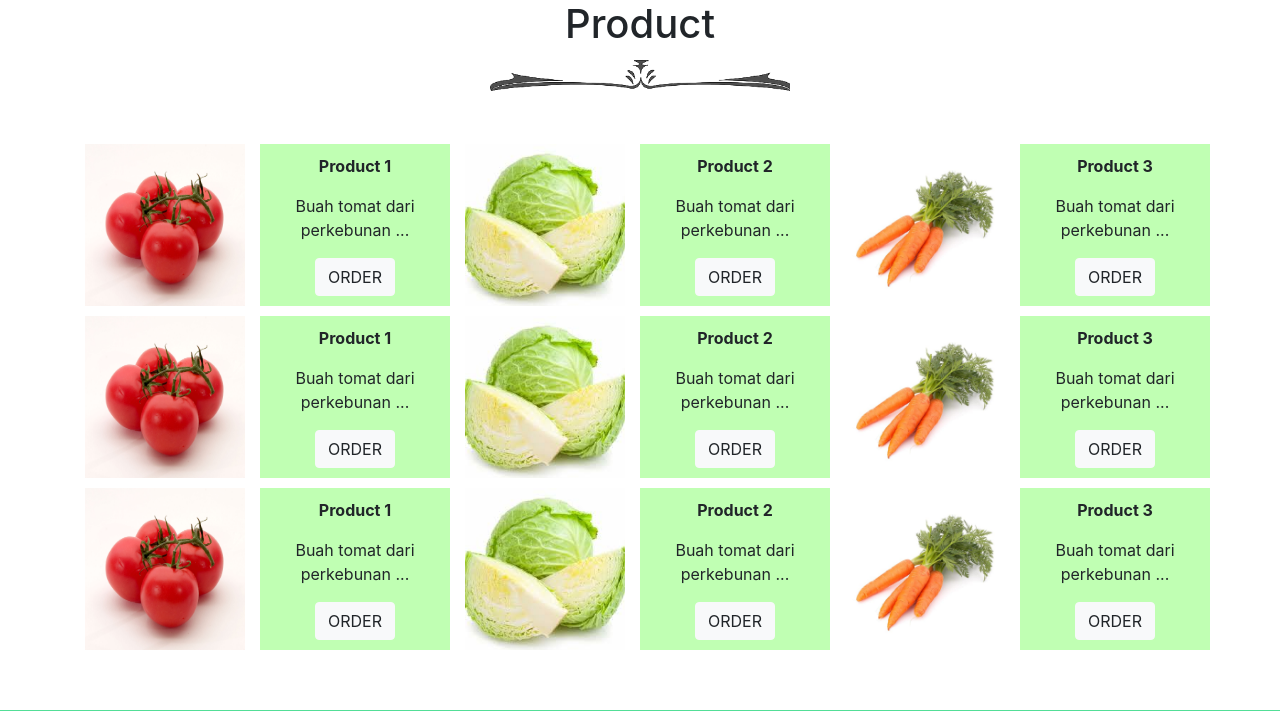
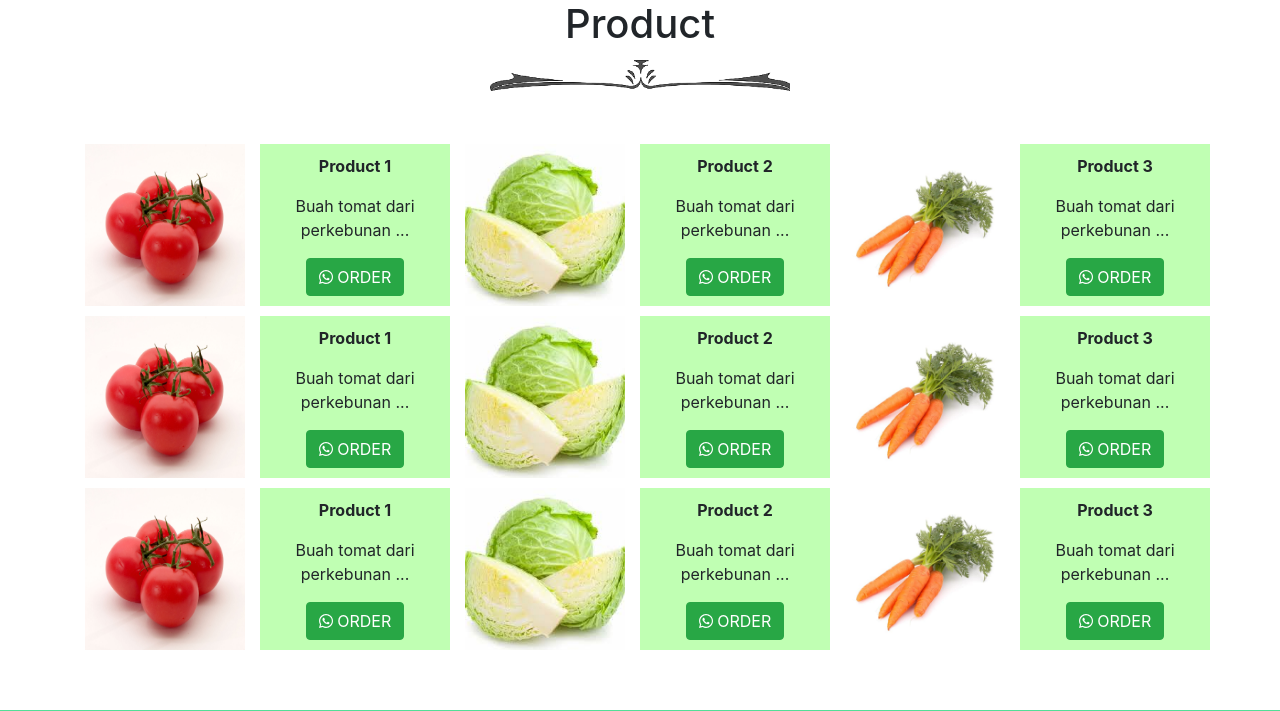
Before and after one commit to AkhmadMuzanni/AntarSayur, a PHP site: page / in a window 1280 px wide. Shown: the part 568-1279 px from the top of the page. Run offline with PHP 8.4, Linux system fonts and the light colour scheme; some libraries are stand-ins or nearby versions.

Commit message:
Button order whatsapp

```diff
--- a/index.php
+++ b/index.php
@@ -7,6 +7,7 @@
         <title>AntarSayur</title>
         <link rel="icon" type="image/x-icon" href="assets/img/favicon.ico" />
         <!-- Font Awesome icons (free version)-->
+        <link rel="stylesheet" href="https://cdnjs.cloudflare.com/ajax/libs/font-awesome/4.7.0/css/font-awesome.min.css">
         <script src="https://use.fontawesome.com/releases/v5.13.0/js/all.js" crossorigin="anonymous"></script>
         <!-- Core theme CSS (includes Bootstrap)-->
         <link href="css/bootstrap.css" rel="stylesheet" />
@@ -65,7 +66,7 @@
                                 <div class="col-md-6 info">
                                     <p class="font-weight-bold">Product 1</p>
                                     <p>Buah tomat dari perkebunan ...</p>
-                                    <button type="button" class="btn btn-light">ORDER</button>
+                                    <button type="button" class="btn btn-success"><i class="fab fa-whatsapp"></i>  ORDER</button>
                                 </div>
                             </div>
                         </div>
@@ -78,7 +79,7 @@
                                 <div class="info">
                                     <p class="font-weight-bold">Product 2</p>
                                     <p>Buah tomat dari perkebunan ...</p>
-                                    <button type="button" class="btn btn-light">ORDER</button>
+                                    <button type="button" class="btn btn-success"><i class="fab fa-whatsapp"></i>  ORDER</button>
                                 </div>
                             </div>
                         </div>
@@ -91,7 +92,7 @@
                                 <div class="info">
                                     <p class="font-weight-bold">Product 3</p>
                                     <p>Buah tomat dari perkebunan ...</p>
-                                    <button type="button" class="btn btn-light">ORDER</button>
+                                    <button type="button" class="btn btn-success"><i class="fab fa-whatsapp"></i>  ORDER</button>
                                 </div>
                             </div>
                         </div>
@@ -106,7 +107,7 @@
                                 <div class="col-md-6 info">
                                     <p class="font-weight-bold">Product 1</p>
                                     <p>Buah tomat dari perkebunan ...</p>
-                                    <button type="button" class="btn btn-light">ORDER</button>
+                                    <button type="button" class="btn btn-success"><i class="fab fa-whatsapp"></i>  ORDER</button>
                                 </div>
                             </div>
                         </div>
@@ -119,7 +120,7 @@
                                 <div class="info">
                                     <p class="font-weight-bold">Product 2</p>
                                     <p>Buah tomat dari perkebunan ...</p>
-                                    <button type="button" class="btn btn-light">ORDER</button>
+                                    <button type="button" class="btn btn-success"><i class="fab fa-whatsapp"></i>  ORDER</button>
                                 </div>
                             </div>
                         </div>
@@ -132,7 +133,7 @@
                                 <div class="info">
                                     <p class="font-weight-bold">Product 3</p>
                                     <p>Buah tomat dari perkebunan ...</p>
-                                    <button type="button" class="btn btn-light">ORDER</button>
+                                    <button type="button" class="btn btn-success"><i class="fab fa-whatsapp"></i>  ORDER</button>
                                 </div>
                             </div>
                         </div>
@@ -147,7 +148,7 @@
                                 <div class="col-md-6 info">
                                     <p class="font-weight-bold">Product 1</p>
                                     <p>Buah tomat dari perkebunan ...</p>
-                                    <button type="button" class="btn btn-light">ORDER</button>
+                                    <button type="button" class="btn btn-success"><i class="fab fa-whatsapp"></i>  ORDER</button>
                                 </div>
                             </div>
                         </div>
@@ -160,7 +161,7 @@
                                 <div class="info">
                                     <p class="font-weight-bold">Product 2</p>
                                     <p>Buah tomat dari perkebunan ...</p>
-                                    <button type="button" class="btn btn-light">ORDER</button>
+                                    <button type="button" class="btn btn-success"><i class="fab fa-whatsapp"></i>  ORDER</button>
                                 </div>
                             </div>
                         </div>
@@ -173,7 +174,7 @@
                                 <div class="info">
                                     <p class="font-weight-bold">Product 3</p>
                                     <p>Buah tomat dari perkebunan ...</p>
-                                    <button type="button" class="btn btn-light">ORDER</button>
+                                    <button type="button" class="btn btn-success"><i class="fab fa-whatsapp"></i>  ORDER</button>
                                 </div>
                             </div>
                         </div>
```
